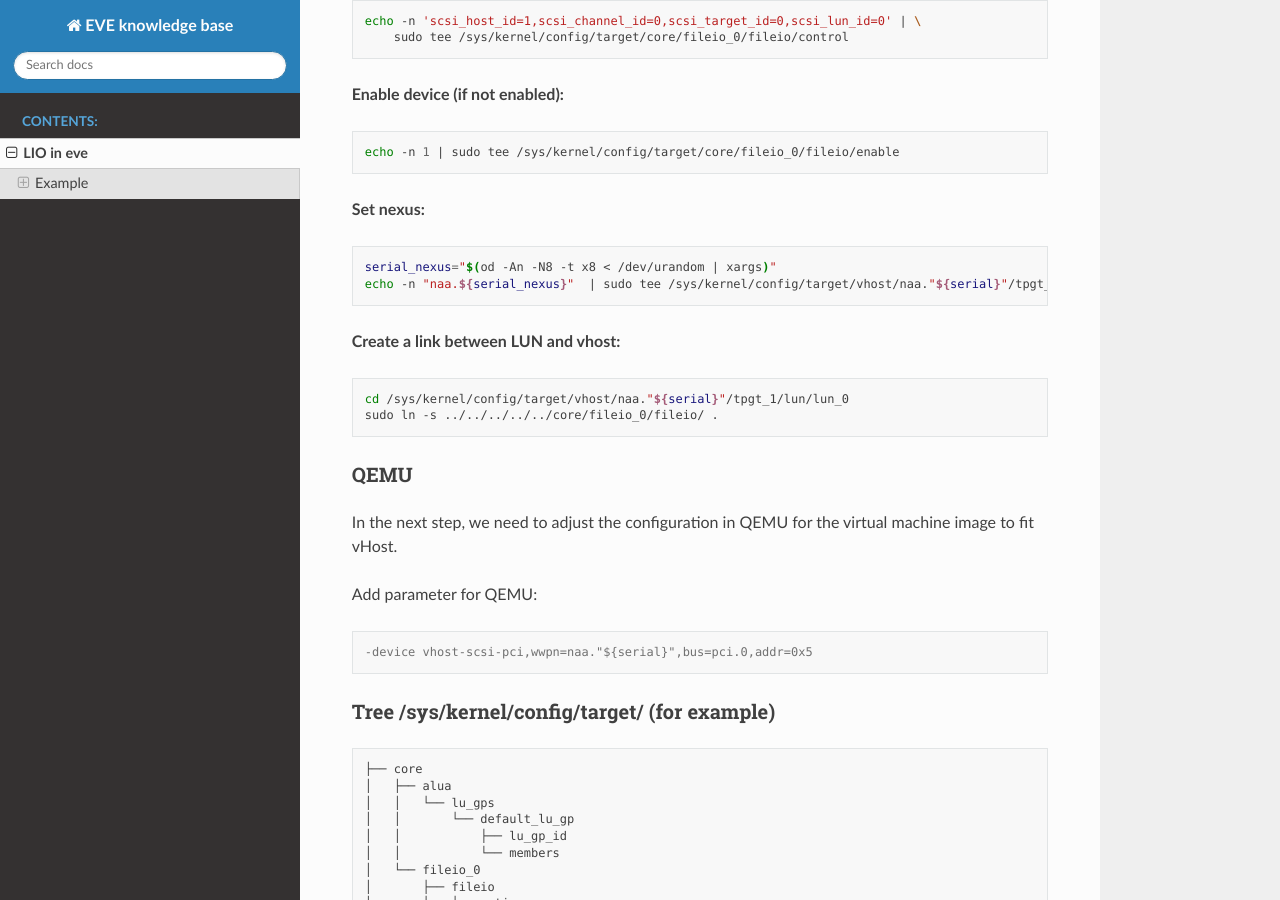
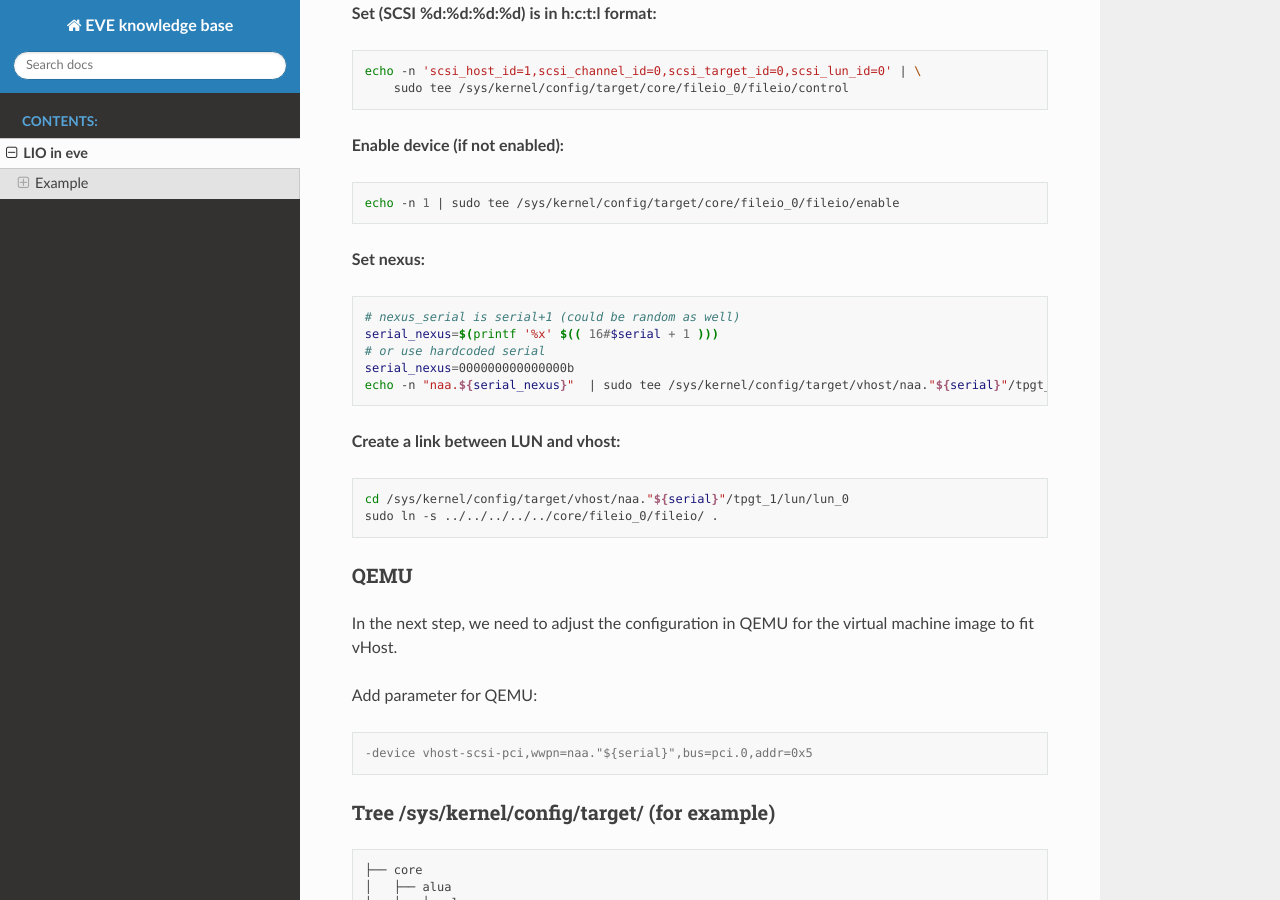
Before and after one commit to zededa-yuri/eve-tribal-knowledge, a Sphinx documentation site: the page built from source/virt/vhost-howto.rst, in a window 1280 px wide and 900 px high, scrolled down 2018 px. Built offline with Sphinx 7.4.7 and the Read the Docs theme 2.0.0, drawn with Linux system fonts in a browser that asks for light colours; some of the changed text lies outside the part shown.

Commit message:
vhost: make nexus_serial=serial+1
Signed-off-by: Yuri Volchkov <yuri@zededa.com>

```diff
--- a/source/virt/vhost-howto.rst
+++ b/source/virt/vhost-howto.rst
@@ -60,7 +60,10 @@ Generate and set T10 WWN Unit Serial number:
 
 .. code-block:: bash
 
+   #Generate random serial
    serial="$(od -An -N8 -t x8 < /dev/urandom | xargs)"
+   #or use hardcoded
+   serial=000000000000000a
    echo "${serial}" | sudo tee /sys/kernel/config/target/core/fileio_0/fileio/wwn/vpd_unit_serial
 
 
@@ -119,7 +122,10 @@ Create vHost fabric
 
 .. code-block:: bash
 
-   serial_nexus="$(od -An -N8 -t x8 < /dev/urandom | xargs)"
+   # nexus_serial is serial+1 (could be random as well)
+   serial_nexus=$(printf '%x' $(( 16#$serial + 1 )))
+   # or use hardcoded serial
+   serial_nexus=000000000000000b
    echo -n "naa.${serial_nexus}"  | sudo tee /sys/kernel/config/target/vhost/naa."${serial}"/tpgt_1/nexus
 
 **Create a link between LUN and vhost:**
```
